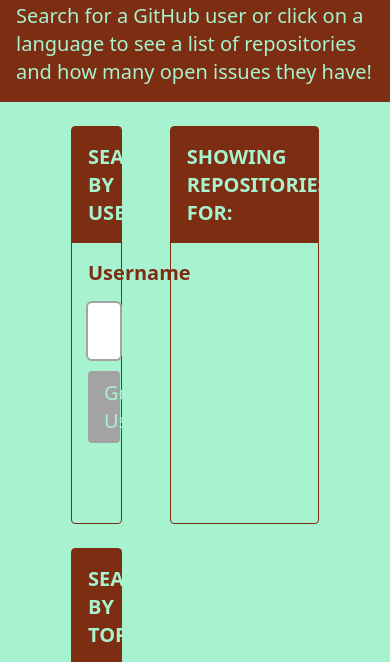
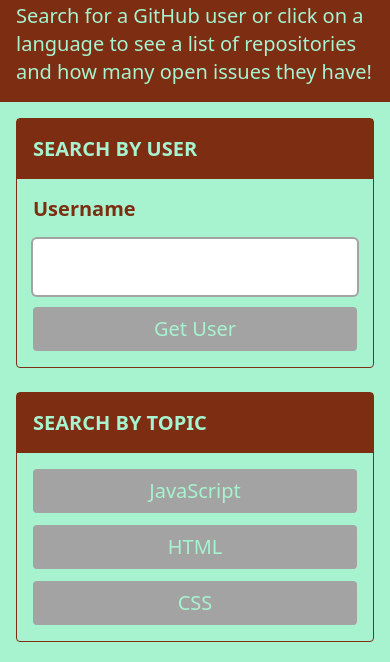
Before and after one commit to manavm1990/W21-24, a website built with Vite: page index.html in a window 390 px wide. Shown: the part 158-820 px from the top of the page. Built offline with nearby package versions, Linux system fonts and the light colour scheme.

Commit message:
feat: responsive main

```diff
--- a/index.html
+++ b/index.html
@@ -25,8 +25,10 @@
       </h2>
     </header>
 
-    <main class="grid min-h-screen grid-cols-3 grid-rows-2 gap-y-6 gap-x-12">
-      <form class="col-span-1">
+    <main
+      class="flex min-h-screen flex-col gap-y-6 sm:grid sm:grid-cols-3 sm:grid-rows-2 sm:gap-x-6 lg:gap-x-12"
+    >
+      <form class="sm:col-span-1">
         <legend>Search by User</legend>
 
         <div>
@@ -44,7 +46,7 @@
         </div>
       </form>
 
-      <section class="order-last col-span-1">
+      <section class="sm:order-last sm:col-span-1">
         <h2>Search by Topic</h2>
         <div class="flex flex-col gap-y-3 p-4">
           <button type="button">JavaScript</button
@@ -52,7 +54,7 @@
         </div>
       </section>
 
-      <section class="col-span-2 flex flex-col gap-y-4" id="results">
+      <section class="flex flex-col gap-y-4 sm:col-span-2" id="results">
         <h2>Showing Repositories for: <span id="repo-search-term"></span></h2>
         <ul class="px-2">
           <!-- <li><a href="./single-repo.html?repo=manavm1990/6-27">manavm1990/6-27</a></li> -->
--- a/src/style.css
+++ b/src/style.css
@@ -16,7 +16,7 @@
   }
 
   main {
-    @apply mx-auto w-4/5 px-8 pt-6;
+    @apply p-4 sm:pt-6 md:px-8 lg:mx-auto lg:w-4/5;
   }
 
   form,
```
